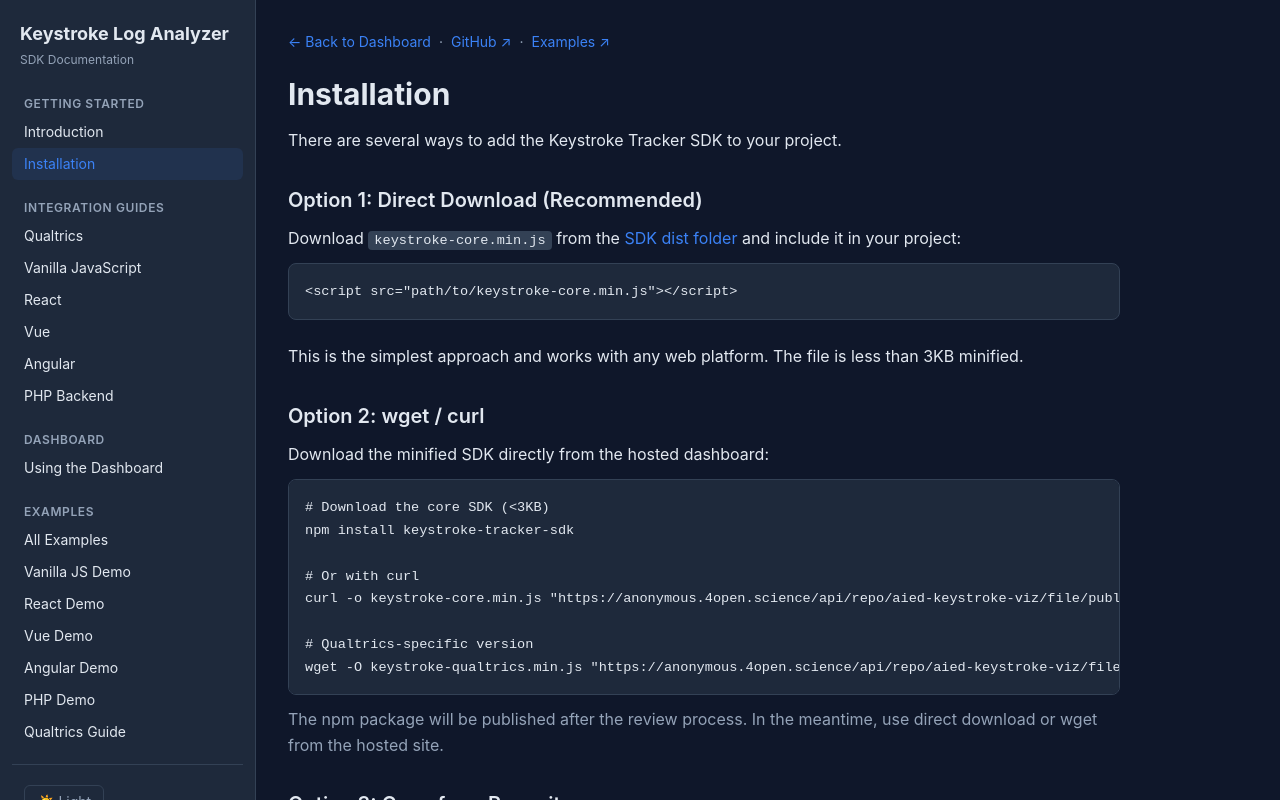
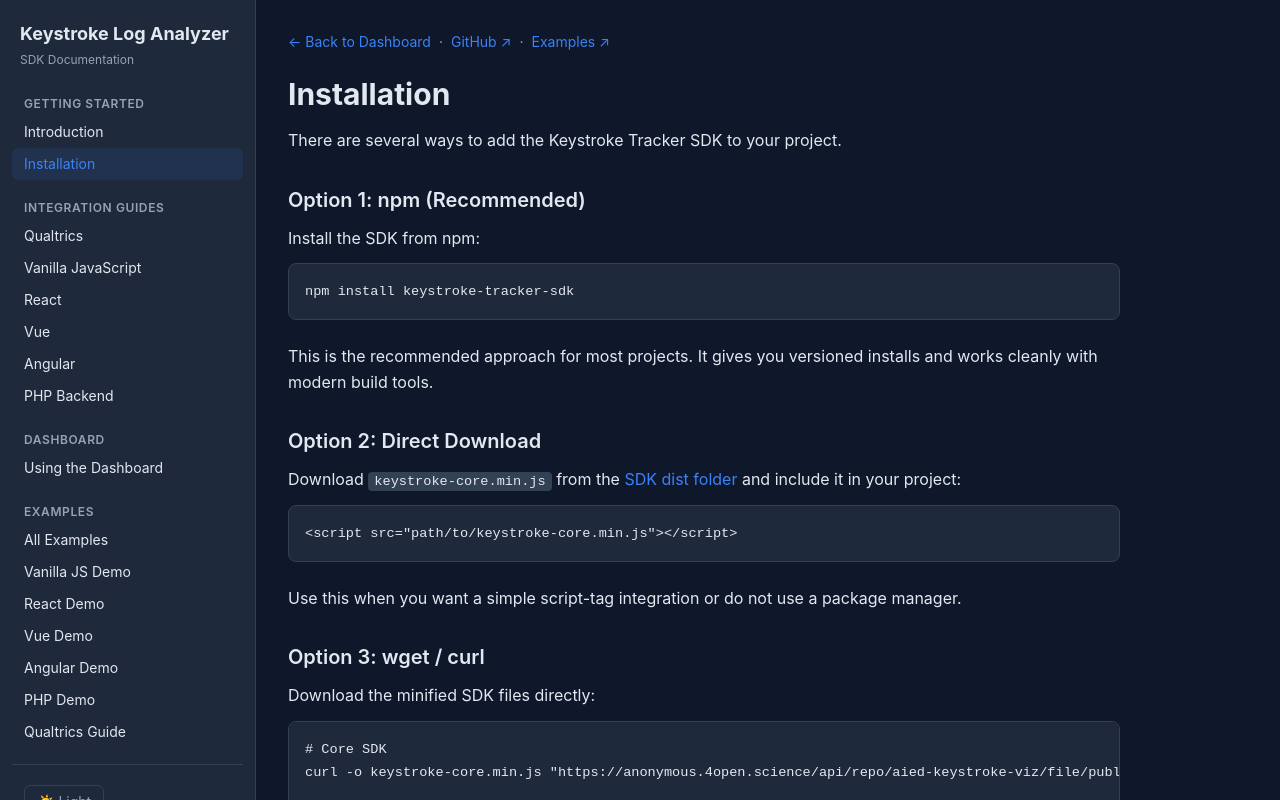
Before and after one commit to EasonC13-agent/aied-keystroke-viz, a Next.js app: page /docs/install in a window 1280 px wide. Shown: the top 800 px of the page. Built offline with nearby package versions, Linux system fonts and the light colour scheme.

Commit message:
docs: align install guidance with published npm package

```diff
--- a/src/app/docs/install/page.tsx
+++ b/src/app/docs/install/page.tsx
@@ -6,30 +6,29 @@ export default function InstallPage() {
       <h1 className="text-3xl font-bold mb-4">Installation</h1>
       <p className="mb-6">There are several ways to add the Keystroke Tracker SDK to your project.</p>
 
-      <h2 className="text-xl font-semibold mt-8 mb-3">Option 1: Direct Download (Recommended)</h2>
+      <h2 className="text-xl font-semibold mt-8 mb-3">Option 1: npm (Recommended)</h2>
+      <p className="mb-3">Install the SDK from npm:</p>
+      <pre className="mb-6"><code>{`npm install keystroke-tracker-sdk`}</code></pre>
+      <p className="mb-6">This is the recommended approach for most projects. It gives you versioned installs and works cleanly with modern build tools.</p>
+
+      <h2 className="text-xl font-semibold mt-8 mb-3">Option 2: Direct Download</h2>
       <p className="mb-3">
         Download <code>keystroke-core.min.js</code> from the{" "}
         <a href="https://anonymous.4open.science/r/aied-keystroke-viz/sdk/dist/keystroke-core.min.js" target="_blank" rel="noopener" style={{ color: "var(--accent)" }}>SDK dist folder</a>{" "}
         and include it in your project:
       </p>
       <pre className="mb-6"><code>{`<script src="path/to/keystroke-core.min.js"></script>`}</code></pre>
-      <p className="mb-6">This is the simplest approach and works with any web platform. The file is less than 3KB minified.</p>
+      <p className="mb-6">Use this when you want a simple script-tag integration or do not use a package manager.</p>
 
-      <h2 className="text-xl font-semibold mt-8 mb-3">Option 2: wget / curl</h2>
-      <p className="mb-3">Download the minified SDK directly from the hosted dashboard:</p>
-      <pre className="mb-3"><code>{`# Download the core SDK (<3KB)
-npm install keystroke-tracker-sdk
-
-# Or with curl
+      <h2 className="text-xl font-semibold mt-8 mb-3">Option 3: wget / curl</h2>
+      <p className="mb-3">Download the minified SDK files directly:</p>
+      <pre className="mb-6"><code>{`# Core SDK
 curl -o keystroke-core.min.js "https://anonymous.4open.science/api/repo/aied-keystroke-viz/file/public/sdk/dist/keystroke-core.min.js"
 
 # Qualtrics-specific version
 wget -O keystroke-qualtrics.min.js "https://anonymous.4open.science/api/repo/aied-keystroke-viz/file/public/sdk/dist/keystroke-qualtrics.min.js"`}</code></pre>
-      <p className="mb-6" style={{ color: "var(--muted)" }}>
-        The npm package will be published after the review process. In the meantime, use direct download or wget from the hosted site.
-      </p>
 
-      <h2 className="text-xl font-semibold mt-8 mb-3">Option 3: Copy from Repository</h2>
+      <h2 className="text-xl font-semibold mt-8 mb-3">Option 4: Copy from Repository</h2>
       <p className="mb-3">Clone or download the repository and copy the files you need:</p>
       <pre className="mb-6"><code>{`# Clone the repository
 git clone <repository-url>
--- a/src/app/examples/angular/page.tsx
+++ b/src/app/examples/angular/page.tsx
@@ -104,8 +104,7 @@ export class SurveyComponent {
       <h2 className="text-xl font-semibold mt-8 mb-3">Setup</h2>
       <pre className="mb-6"><code>{`ng new my-survey
 cd my-survey
-# Download the SDK
-wget -O keystroke-core.min.js "https://anonymous.4open.science/api/repo/aied-keystroke-viz/file/public/sdk/dist/keystroke-core.min.js"
+npm install keystroke-tracker-sdk
 # Add the components above
 ng serve`}</code></pre>
 
--- a/src/app/examples/react/page.tsx
+++ b/src/app/examples/react/page.tsx
@@ -131,8 +131,7 @@ export default function App() {
       <h2 className="text-xl font-semibold mt-8 mb-3">Setup</h2>
       <pre className="mb-6"><code>{`npx create-react-app my-survey
 cd my-survey
-# Download the SDK
-wget -O keystroke-core.min.js "https://anonymous.4open.science/api/repo/aied-keystroke-viz/file/public/sdk/dist/keystroke-core.min.js"
+npm install keystroke-tracker-sdk
 # Replace src/App.jsx with the code above
 npm start`}</code></pre>
 
--- a/src/app/examples/vue/page.tsx
+++ b/src/app/examples/vue/page.tsx
@@ -125,8 +125,7 @@ function downloadCSV() {
       <h2 className="text-xl font-semibold mt-8 mb-3">Setup</h2>
       <pre className="mb-6"><code>{`npm create vue@latest my-survey
 cd my-survey
-# Download the SDK
-wget -O keystroke-core.min.js "https://anonymous.4open.science/api/repo/aied-keystroke-viz/file/public/sdk/dist/keystroke-core.min.js"
+npm install keystroke-tracker-sdk
 # Add the components above
 npm run dev`}</code></pre>
 
```
